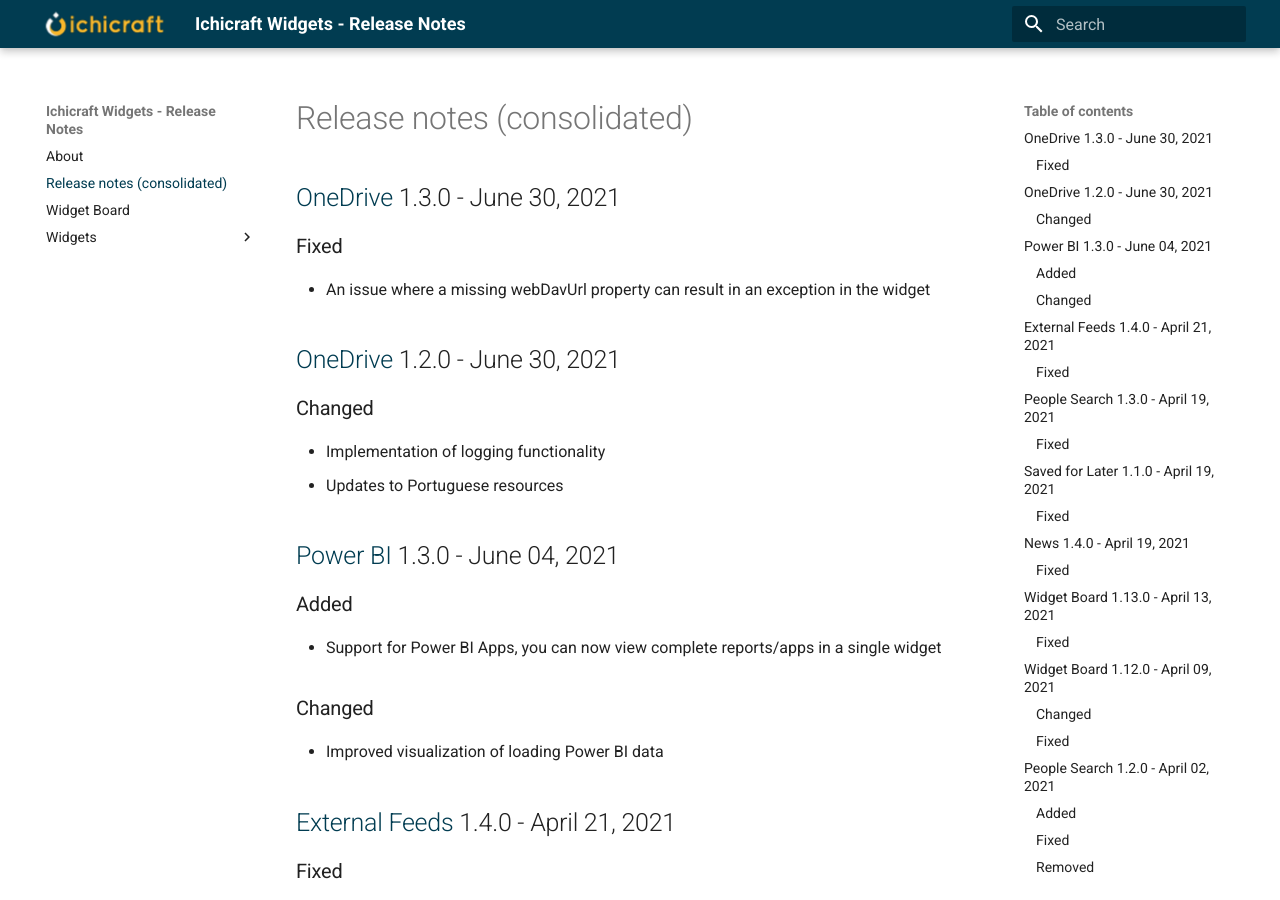
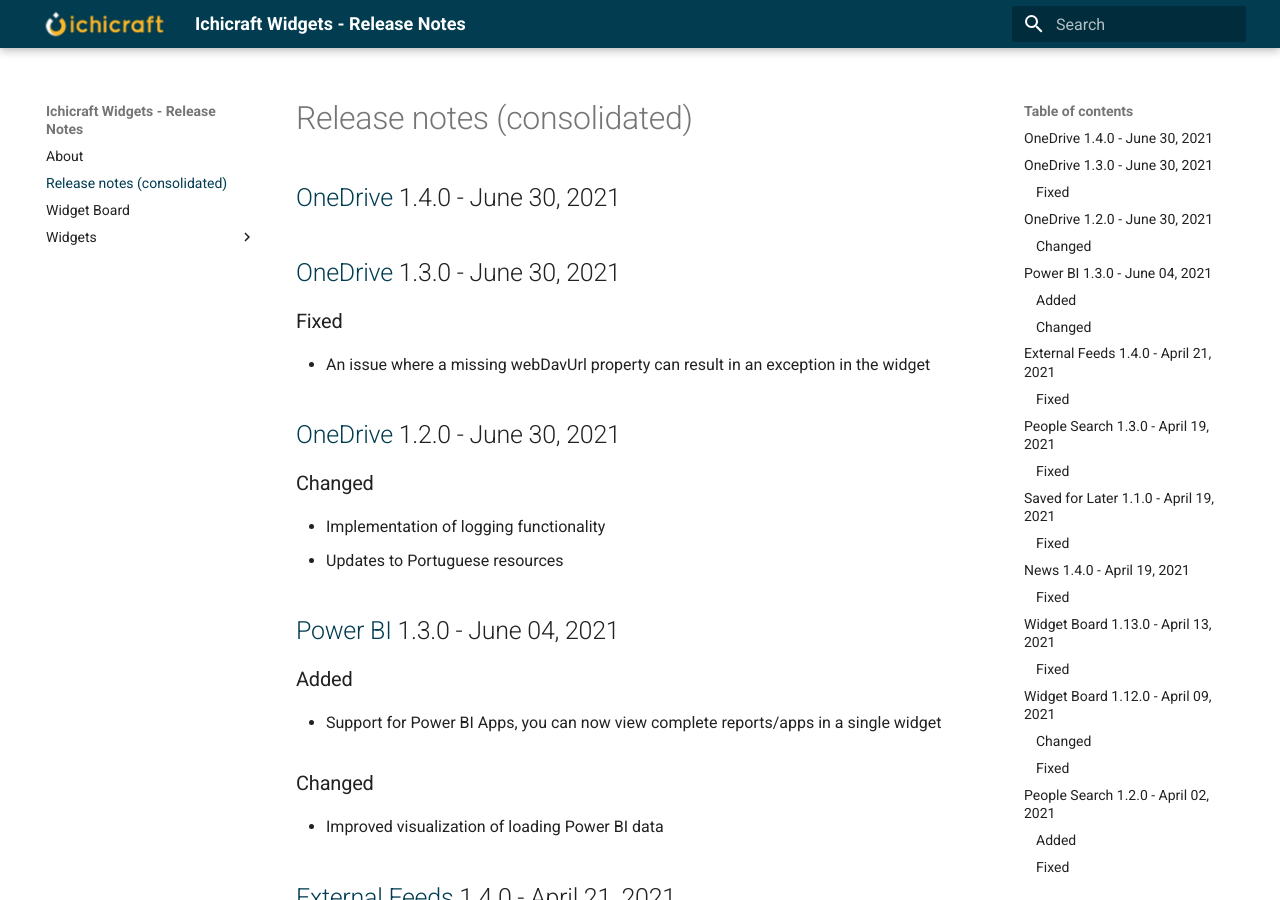
Before and after one commit to ichicraft/widgets-docs, an MkDocs documentation site: the page built from docs/Release-notes-(consolidated).md, in a window 1280 px wide and 900 px high. Built offline with MkDocs 1.6.1 and Material for MkDocs 9.7.7, drawn with Linux system fonts in a browser that asks for light colours.

Commit message:
Release notes updated by BuildService

```diff
--- a/docs/Release-notes-(consolidated).md
+++ b/docs/Release-notes-(consolidated).md
@@ -1,3 +1,7 @@
+## [OneDrive](./Widgets/OneDrive.md) 1.4.0 - June 30, 2021
+
+
+
 ## [OneDrive](./Widgets/OneDrive.md) 1.3.0 - June 30, 2021
 
 ### Fixed
--- a/docs/Widgets/OneDrive.md
+++ b/docs/Widgets/OneDrive.md
@@ -1,3 +1,7 @@
+## 1.4.0 - June 30, 2021
+
+
+
 ## 1.3.0 - June 30, 2021
 
 ### Fixed
```
